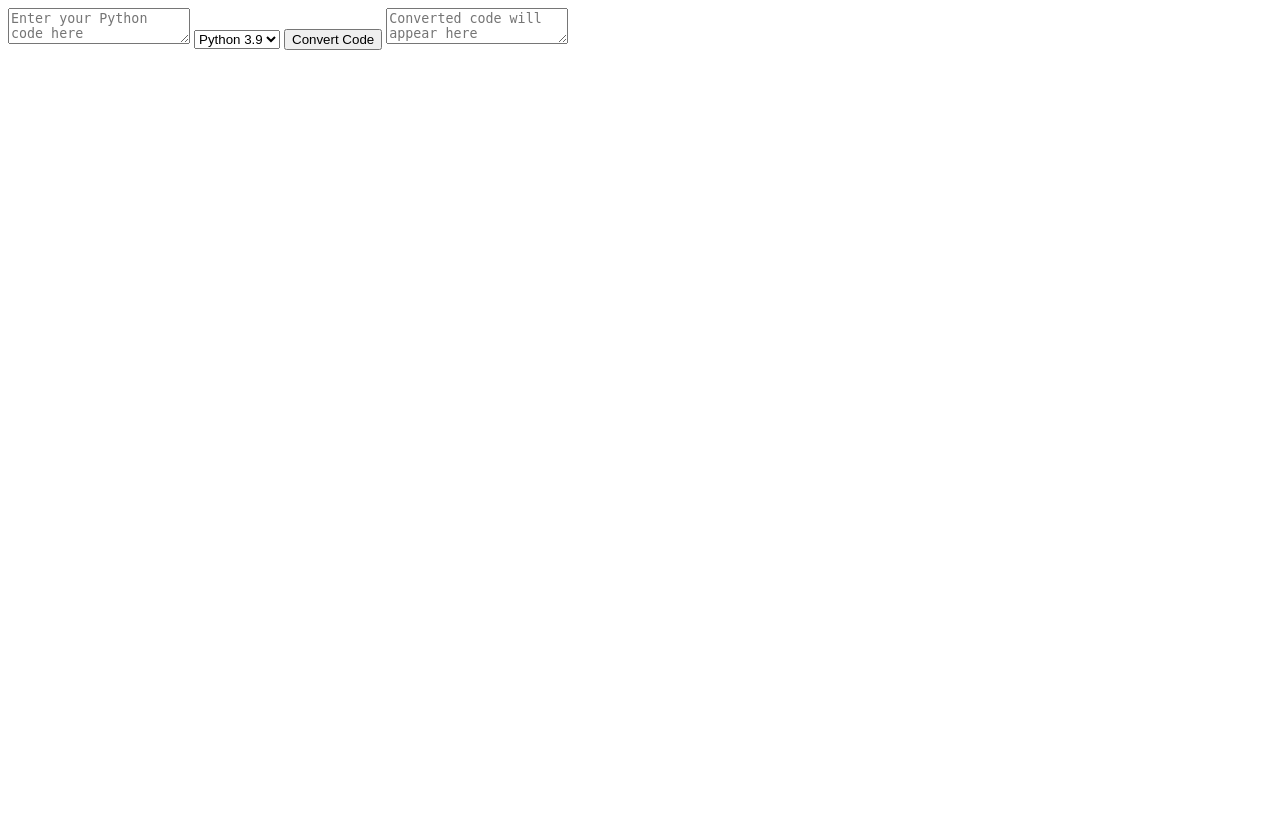
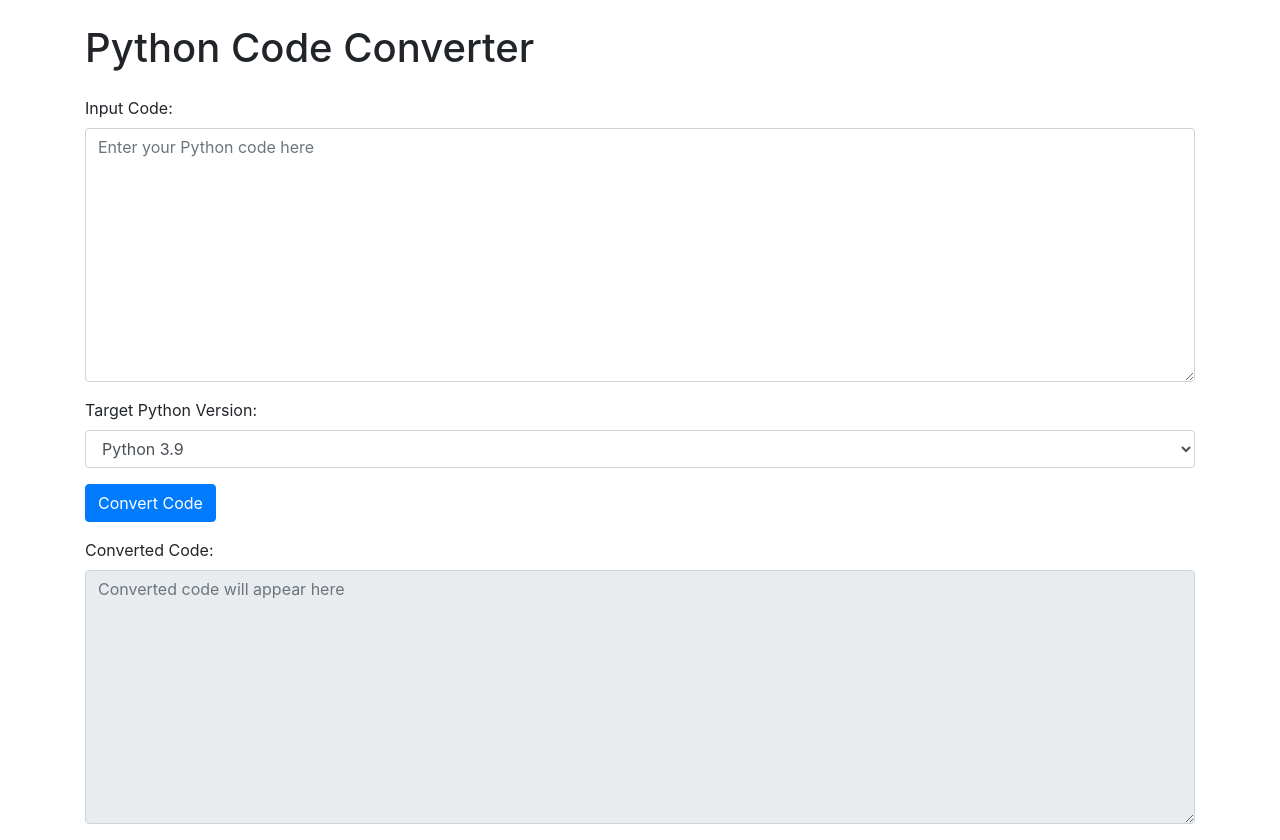
Before and after one commit to shashankcheema/python-code-converter, a Flask app: page / in a window 1280 px wide. Before the commit the page ends 50 px from the top, so only its background shows below. Run offline with Flask 2, Linux system fonts and the light colour scheme; some libraries are stand-ins or nearby versions.

Commit message:
Update index.html

```diff
--- a/templates/index.html
+++ b/templates/index.html
@@ -2,17 +2,30 @@
 <html>
 <head>
     <title>Python Code Converter</title>
+    <link rel="stylesheet" href="https://stackpath.bootstrapcdn.com/bootstrap/4.5.0/css/bootstrap.min.css">
     <script src="https://ajax.googleapis.com/ajax/libs/jquery/3.5.1/jquery.min.js"></script>
 </head>
 <body>
-    <textarea id="inputCode" placeholder="Enter your Python code here"></textarea>
-    <select id="pythonVersion">
-        <option value="3.9">Python 3.9</option>
-        <option value="3.8">Python 3.8</option>
-        <option value="3.7">Python 3.7</option>
-    </select>
-    <button onclick="convertCode()">Convert Code</button>
-    <textarea id="outputCode" placeholder="Converted code will appear here" readonly></textarea>
+    <div class="container">
+        <h1 class="my-4">Python Code Converter</h1>
+        <div class="form-group">
+            <label for="inputCode">Input Code:</label>
+            <textarea id="inputCode" class="form-control" rows="10" placeholder="Enter your Python code here"></textarea>
+        </div>
+        <div class="form-group">
+            <label for="pythonVersion">Target Python Version:</label>
+            <select id="pythonVersion" class="form-control">
+                <option value="3.9">Python 3.9</option>
+                <option value="3.8">Python 3.8</option>
+                <option value="3.7">Python 3.7</option>
+            </select>
+        </div>
+        <button onclick="convertCode()" class="btn btn-primary mb-3">Convert Code</button>
+        <div class="form-group">
+            <label for="outputCode">Converted Code:</label>
+            <textarea id="outputCode" class="form-control" rows="10" placeholder="Converted code will appear here" readonly></textarea>
+        </div>
+    </div>
 
     <script>
         function convertCode() {
```
